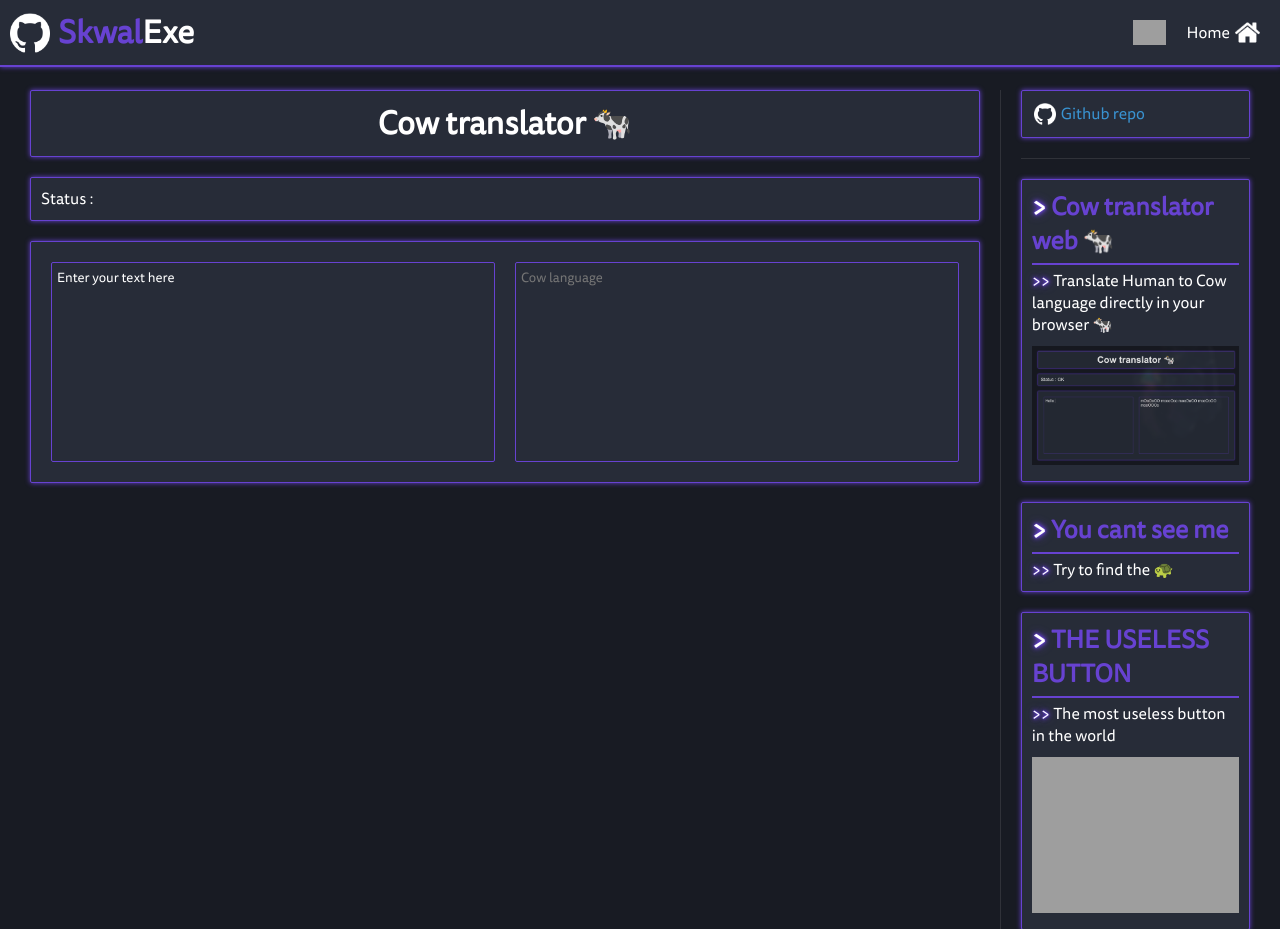
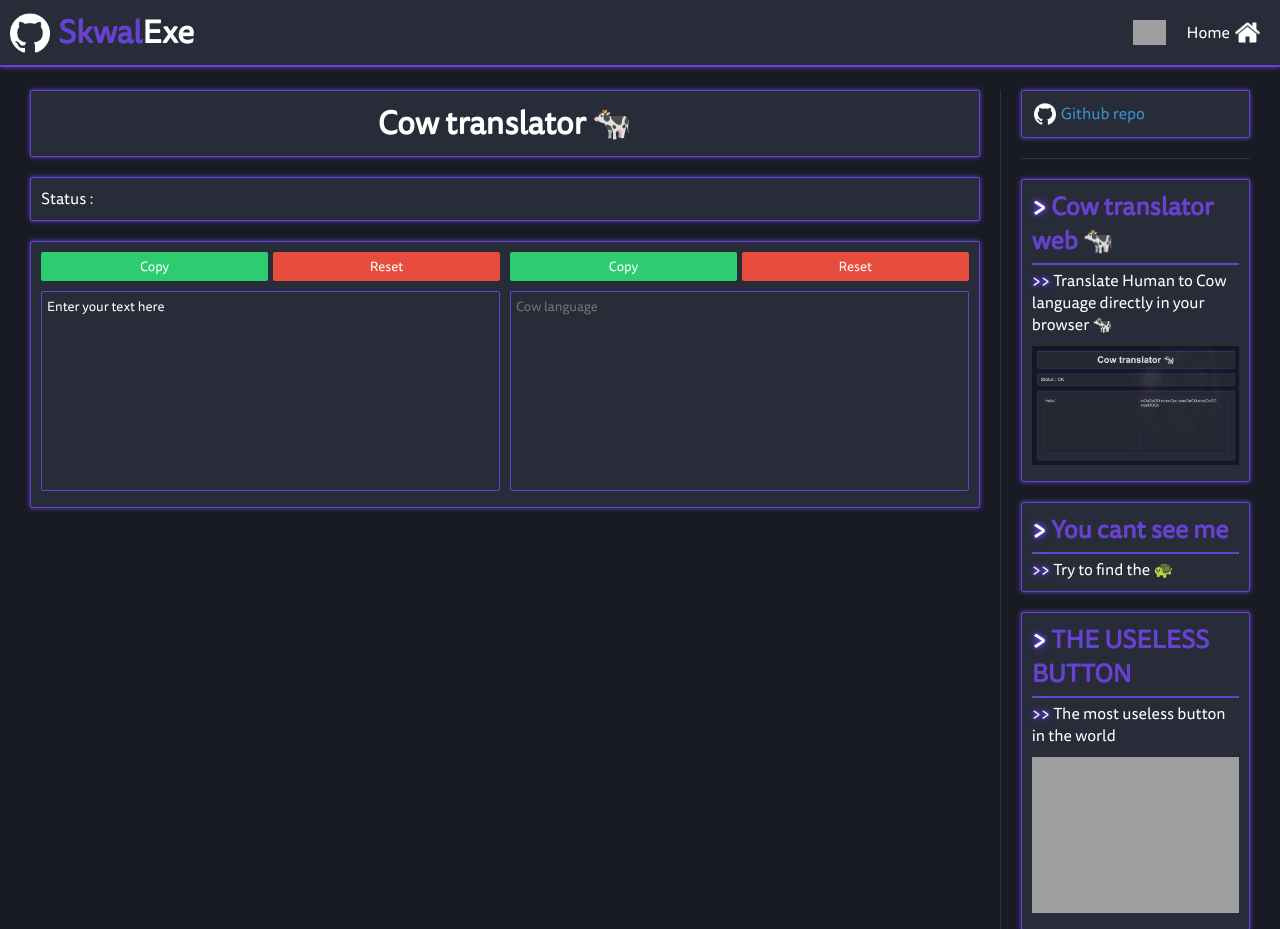
Before and after one commit to SkwalExe/skwal-net-v1, a PHP site: page /cowTranslator in a window 1280 px wide. Shown: the top 929 px of the page. Run offline with PHP 8.4, Linux system fonts and the light colour scheme; some libraries are stand-ins or nearby versions; grey boxes are pictures that could not be loaded.

Commit message:
add copy and reset button to textareas (#30)
- CowTranslator : add copy and reset buttons
- create a variable for transition duration
- add style for buttons
- add copy & remove functions

```diff
--- a/src/cowTranslator/index.php
+++ b/src/cowTranslator/index.php
@@ -38,9 +38,20 @@ include("{$_SERVER['DOCUMENT_ROOT']}/php/global.php");
                     <p>Status : <span class="status">OK</span></p>
                 </div>
                 <div class="box glowing inputs">
-
-                    <textarea class="textInput" placeholder="Human language"></textarea>
-                    <textarea class="cowInput" placeholder="Cow language"></textarea>
+                    <div>
+                        <div class="buttons">
+                            <button onclick="copyHuman()" class="green">Copy</button>
+                            <button onclick="resetHuman()" class="red">Reset</button>
+                        </div>
+                        <textarea class="textInput" placeholder="Human language"></textarea>
+                    </div>
+                    <div>
+                        <div class="buttons">
+                            <button onclick="copyCow()" class="green">Copy</button>
+                            <button onclick="resetCow()" class="red">Reset</button>
+                        </div>
+                        <textarea class="cowInput" placeholder="Cow language"></textarea>
+                    </div>
                 </div>
             </div>
             <hr class="onlyShowWhenMobileWidth">
--- a/src/css/cowTranslator.css
+++ b/src/css/cowTranslator.css
@@ -1,20 +1,31 @@
 textarea {
-    margin: 10px;
-    flex: 0.5;
+    width: 100%;
 }
 
 .content .inputs {
     display: flex;
-    justify-content: center;
-    align-items: stretch;
-    justify-items: stretch;
+    gap: 10px;
+}
+
+.content .inputs>div {
+    flex: 0.5
 }
 
 @media (max-width:900px) {
     .content .inputs {
         flex-direction: column;
     }
-    textarea {
+    .content .inputs>div {
         flex: 1;
     }
 }
+
+.buttons {
+    display: flex;
+    gap: 5px;
+    margin-bottom: 10px;
+}
+
+.buttons button {
+    flex: 0.5;
+}
--- a/src/css/form.css
+++ b/src/css/form.css
@@ -7,3 +7,32 @@ textarea {
     resize: none;
     min-height: 200px;
 }
+
+button {
+    background-color: var(--color3);
+    border: none;
+    border-radius: 2px;
+    cursor: pointer;
+    padding: 5px;
+    transition-duration: var(--transition);
+}
+
+button:hover {
+    box-shadow: 0 0 5px var(--color3);
+}
+
+button.green {
+    background-color: var(--green);
+}
+
+button.green:hover {
+    box-shadow: 0 0 5px var(--green);
+}
+
+button.red {
+    background-color: var(--red);
+}
+
+button.red:hover {
+    box-shadow: 0 0 5px var(--red);
+}
--- a/src/css/global.css
+++ b/src/css/global.css
@@ -4,6 +4,10 @@
     font-weight: 400;
     font-display: fallback;
     src: url(/assets/TisaSansPro-Regular.woff2) format('woff2');
+}
+
+:root {
+    --transition: 50ms;
 }
 
 * {
@@ -46,7 +50,7 @@ body {
 a {
     text-decoration: none;
     color: var(--blue);
-    transition-duration: 50ms;
+    transition-duration: var(--transition);
 }
 
 a:hover {
--- a/src/css/navbar.css
+++ b/src/css/navbar.css
@@ -38,7 +38,7 @@
     align-items: center;
     margin-right: 20px;
     justify-content: center;
-    transition-duration: 50ms;
+    transition-duration: var(--transition);
     width: max-content;
 }
 
--- a/src/css/tiles.css
+++ b/src/css/tiles.css
@@ -1,7 +1,7 @@
 .tile {
     display: inline-block;
     width: 100%;
-    transition-duration: 250ms;
+    transition-duration: var(--transition);
     text-align: left;
     /* avoid the top of the tile from being cropped */
     margin-bottom: 20px;
--- a/src/js/cowTranslator.js
+++ b/src/js/cowTranslator.js
@@ -52,6 +52,26 @@ cowInput.oninput = function() {
 
 }
 
+
+function copyHuman() {
+    copy(textInput.value)
+}
+
+function resetHuman() {
+    textInput.value = ""
+    updateCowInput()
+}
+
+function copyCow() {
+    copy(cowInput.value)
+}
+
+function resetCow() {
+    cowInput.value = ""
+    updateTextInput()
+}
+
+
 textInput.value = "Enter your text here"
 
 textInput.oninput();
--- a/src/js/functions.js
+++ b/src/js/functions.js
@@ -1,7 +1,26 @@
+// alias for document.querySelector
 function $(selector) {
     return document.querySelector(selector);
 }
 
+// alias for document.querySelectorAll
 function $$(selector) {
     return document.querySelectorAll(selector);
 }
+
+// copy text to clipboard
+function copy(text) {
+    var area = document.createElement('textarea');
+    document.body.appendChild(area);
+
+    area.value = text;
+    area.select();
+    document.execCommand('copy');
+
+    remove(area)
+}
+
+// remove an element from the DOM
+function remove(element) {
+    element.parentElement.removeChild(element)
+}
```
Also changed, not shown: CHANGELOG.md.
